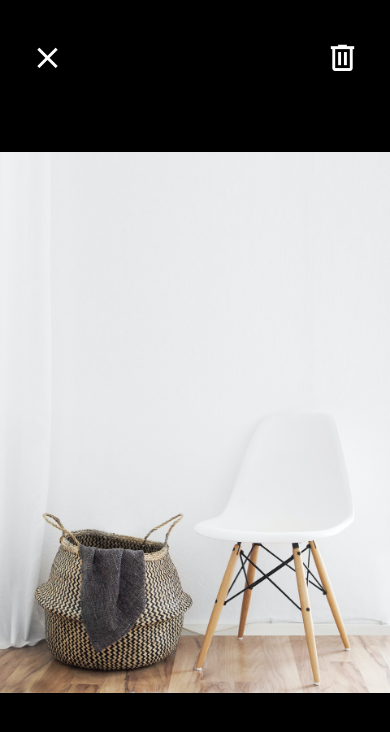
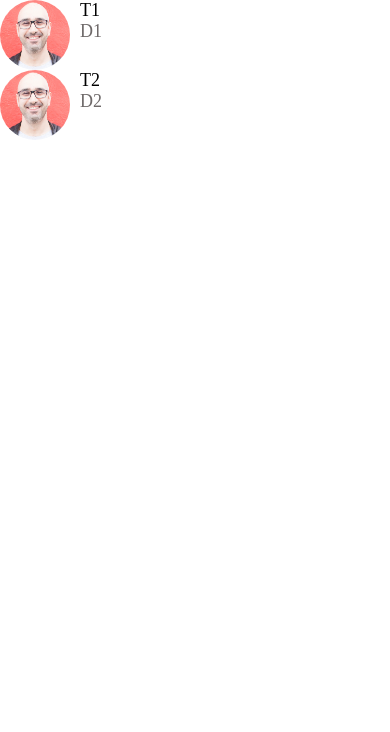
Before and after one commit to matthewmjm/react-native-selling-app, a React Native app: screen / in a window 390 px wide. Shown: the top 732 px of the page. Built offline with nearby package versions, Linux system fonts and the light colour scheme.

Commit message:
create FlatList for messages

```diff
--- a/App.js
+++ b/App.js
@@ -8,10 +8,11 @@ import { MaterialCommunityIcons } from '@expo/vector-icons';
 import AppButton from './src/components/AppButton';
 import Card from './src/components/Card';
 import ListingDetailsScreen from './src/screens/ListingDetailsScreen';
+import MessagesScreen from './src/screens/MessagesScreen';
 
 const App = () => {
   return (
-    <ViewImageScreen />
+    <MessagesScreen />
   )
 }
 
--- /dev/null
+++ b/src/screens/MessagesScreen.js
@@ -0,0 +1,40 @@
+import React from 'react'
+import { View, Text, StyleSheet, FlatList } from 'react-native';
+import ListItem from '../components/ListItem';
+
+const messages = [
+    {
+        id: 1,
+        title: 'T1',
+        description: 'D1',
+        image: require('../assets/mosh.jpg')
+    },
+    {
+        id: 2,
+        title: 'T2',
+        description: 'D2',
+        image: require('../assets/mosh.jpg')
+    },
+]
+
+const MessagesScreen = (props) => {
+    return (
+        <FlatList
+            data={messages}
+            keyExtractor={message => message.id.toString()}
+            renderItem={({ item }) =>
+                <ListItem
+                    title={item.title}
+                    subTitle={item.description}
+                    image={item.image}
+                />
+    }
+        />
+    );
+};
+
+const styles = StyleSheet.create({
+
+})
+
+export default MessagesScreen;
```
